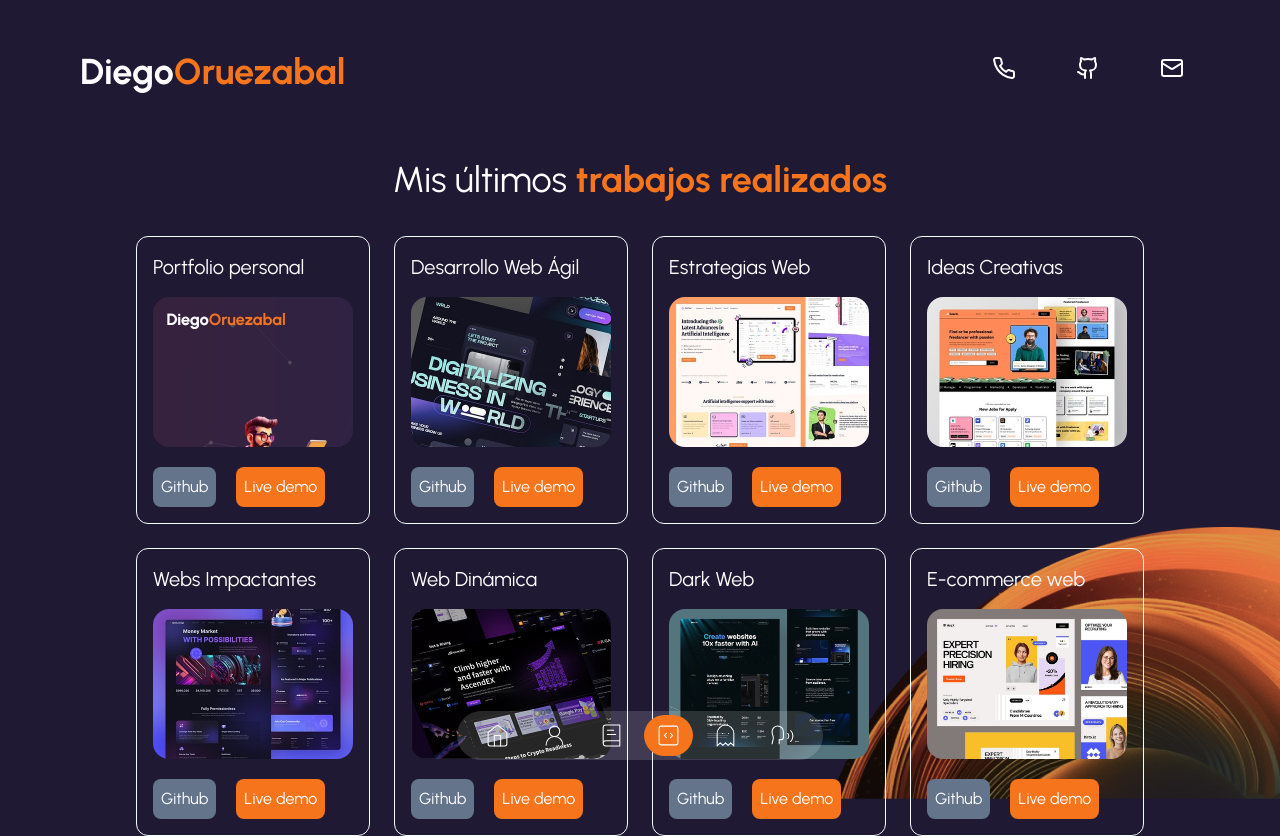
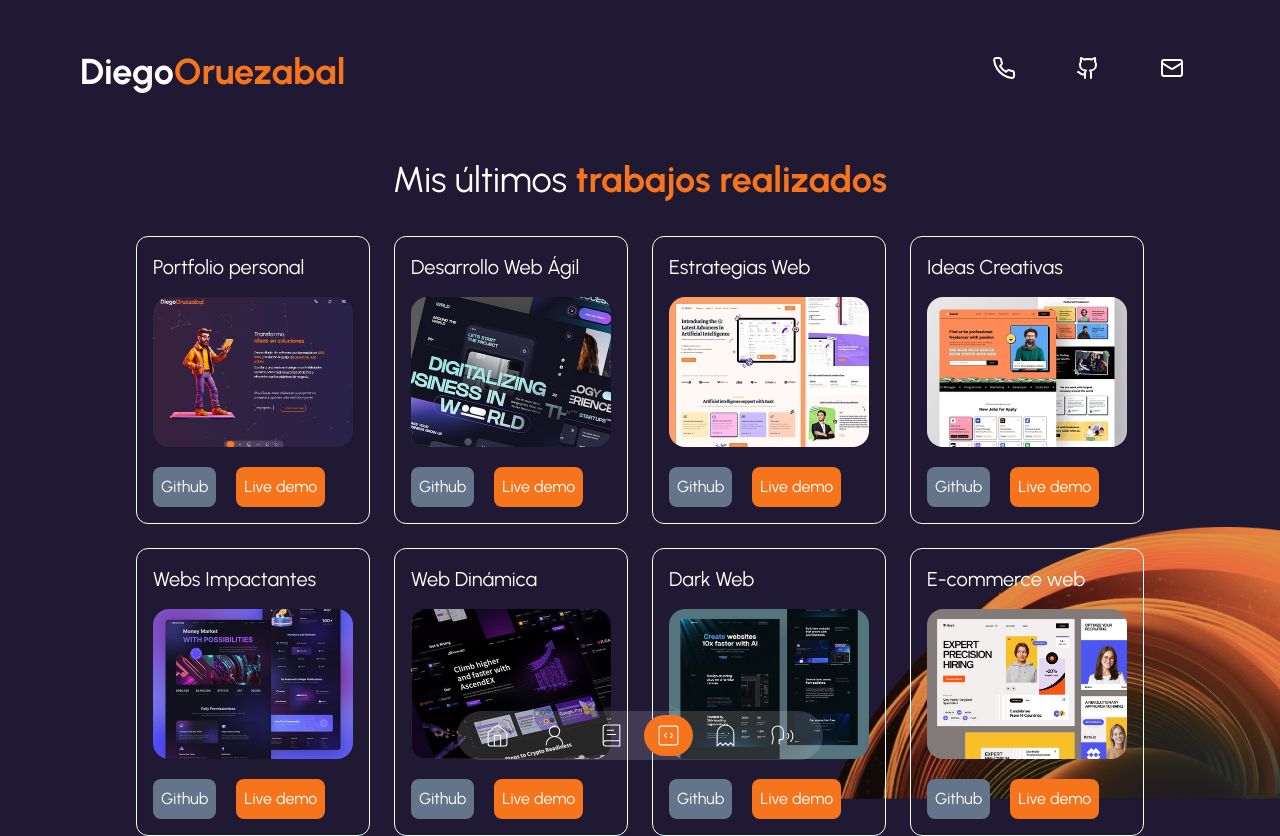
Before and after one commit to Diego-Oruezabal/portfolio-diego, a Next.js app: page /portfolio in a window 1280 px wide. Built offline with nearby package versions, Linux system fonts and the light colour scheme.

Commit message:
Cambio imagenportfolio

```diff
--- a/data.tsx
+++ b/data.tsx
@@ -170,7 +170,7 @@ export const dataPortfolio = [
     {
         id: 1,
         title: "Portfolio personal",
-        image: "/image-9.jpg",
+        image: "/image-portfolio.jpg",
         urlGithub: "https://github.com/Diego-Oruezabal/portfolio-diego",
         urlDemo: "https://doom-portfolio.netlify.app/",
     },
```
Also changed, not shown: public/image-portfolio.jpg (added).
